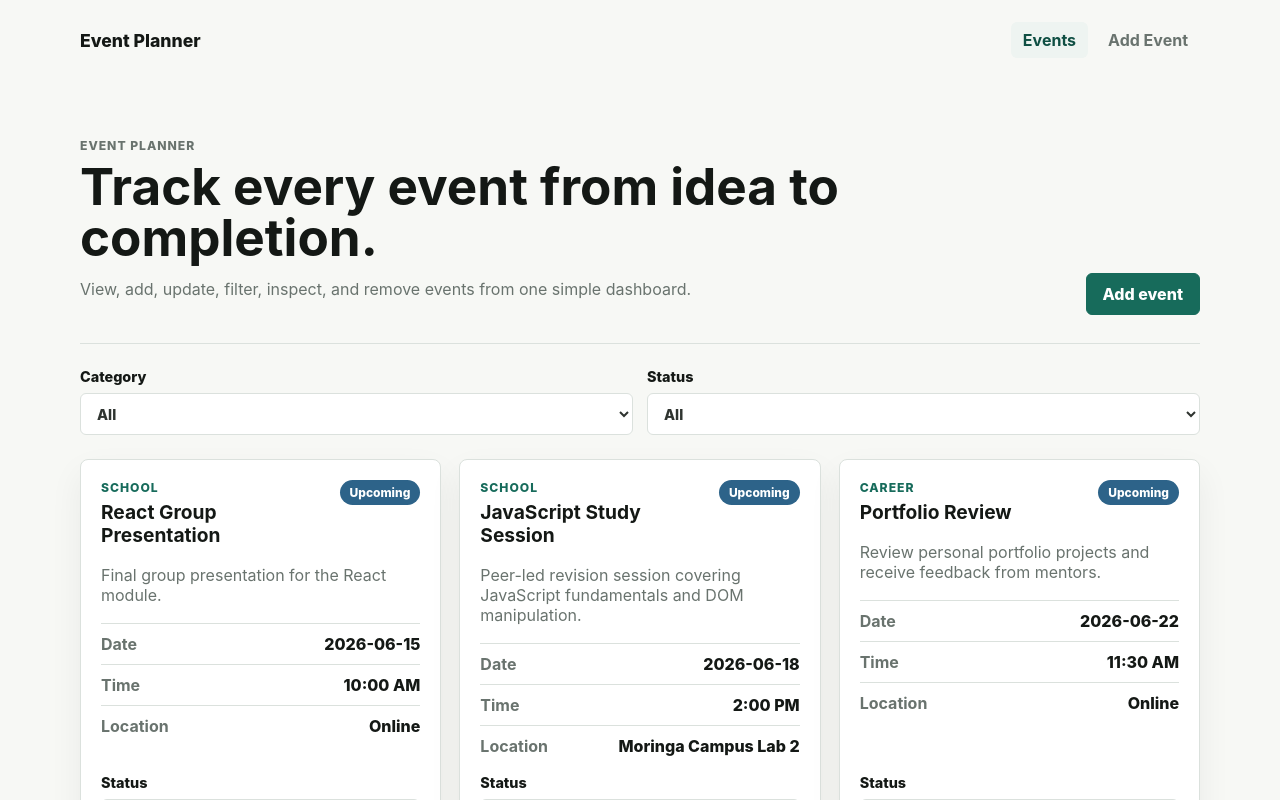
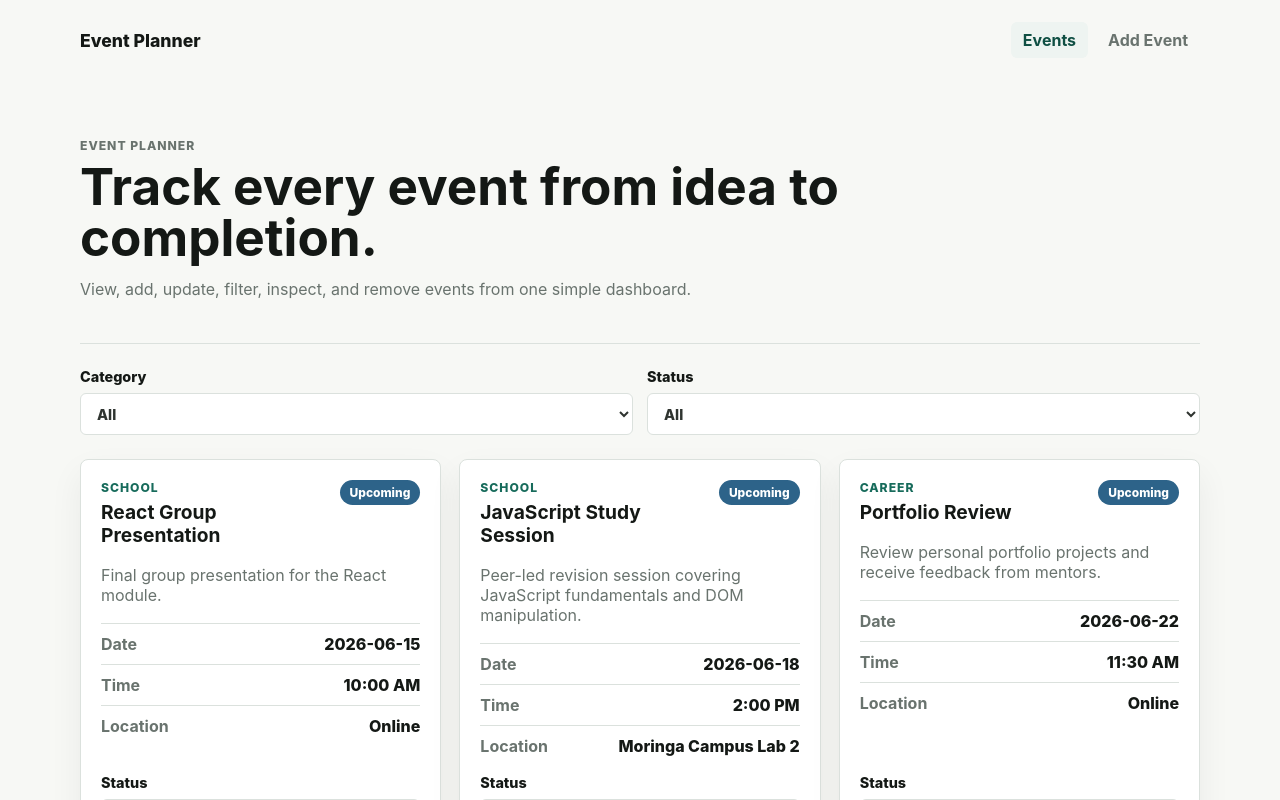
Before and after one commit to tandisimelane-15/react-event-planner-app, a React (Vite) app: page / in a window 1280 px wide. Shown: the top 800 px of the page. Built offline with nearby package versions, Linux system fonts and the light colour scheme; data requests are answered from the project's data file.

Commit message:
Remove duplicate add event

```diff
--- a/src/pages/Home.jsx
+++ b/src/pages/Home.jsx
@@ -31,9 +31,6 @@ function Home({ events, loading, error, onStatusChange, onDelete }) {
             simple dashboard.
           </p>
         </div>
-        <Link className="button" to="/add-event">
-          Add event
-        </Link>
       </div>
 
       <section className="filters" aria-label="Event filters">
```
